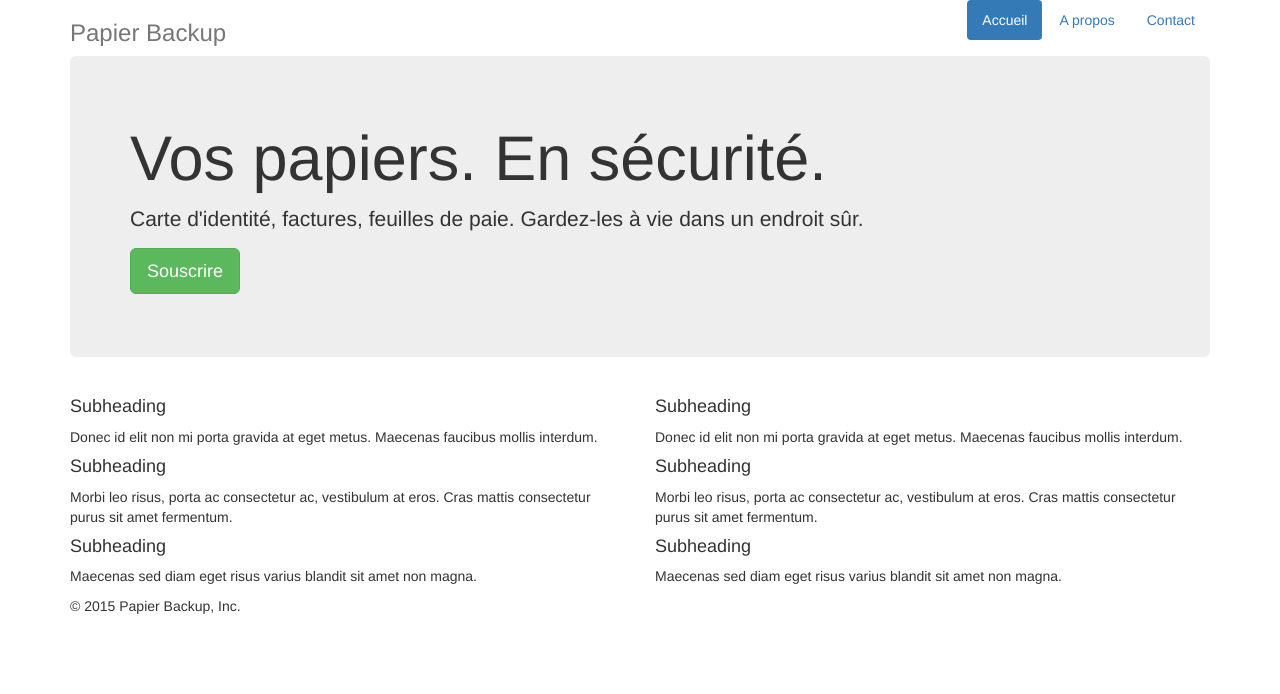
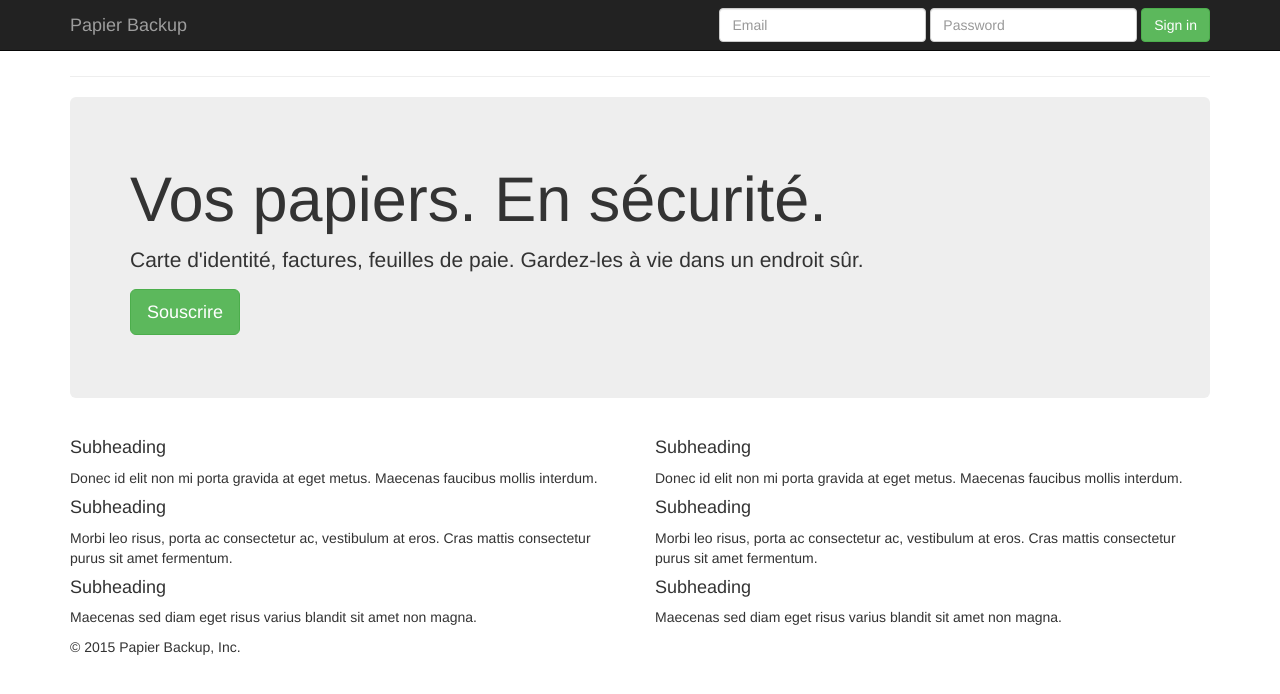
Before and after one commit to tmartinfr/docalabri, a Django app: page / in a window 1280 px wide. Shown: the top 694 px of the page. Run offline with Django 3.2, Linux system fonts and the light colour scheme; parts of the project's set-up code (start-up, migrations or seed data) failed here and were passed over; some libraries are stand-ins or nearby versions.

Commit message:
Add authentication form

```diff
--- a/papierbackup/templates/papierbackup_index.html
+++ b/papierbackup/templates/papierbackup_index.html
@@ -19,6 +19,34 @@
         </nav>
         <h3 class="text-muted">Papier Backup</h3>
     </div>
+
+    <nav class="navbar navbar-inverse navbar-fixed-top">
+        <div class="container">
+            <div class="navbar-header">
+                <button type="button" class="navbar-toggle collapsed" data-toggle="collapse" data-target="#navbar"
+                        aria-expanded="false" aria-controls="navbar">
+                    <span class="sr-only">Toggle navigation</span>
+                    <span class="icon-bar"></span>
+                    <span class="icon-bar"></span>
+                    <span class="icon-bar"></span>
+                </button>
+                <a class="navbar-brand" href="#">Papier Backup</a>
+            </div>
+            <div id="navbar" class="navbar-collapse collapse">
+                <form class="navbar-form navbar-right">
+                    <div class="form-group">
+                        <input type="text" placeholder="Email" class="form-control">
+                    </div>
+                    <div class="form-group">
+                        <input type="password" placeholder="Password" class="form-control">
+                    </div>
+                    <button type="submit" class="btn btn-success">Sign in</button>
+                </form>
+            </div><!--/.navbar-collapse -->
+        </div>
+    </nav>
+
+    <hr>
 
     <div class="jumbotron">
         <h1>Vos papiers. En sécurité.</h1>
```
